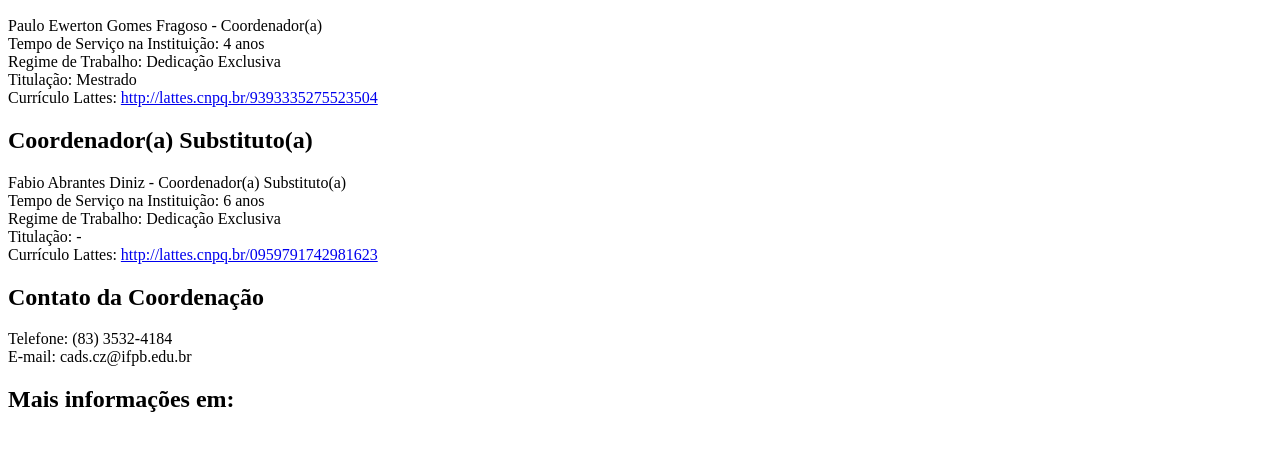
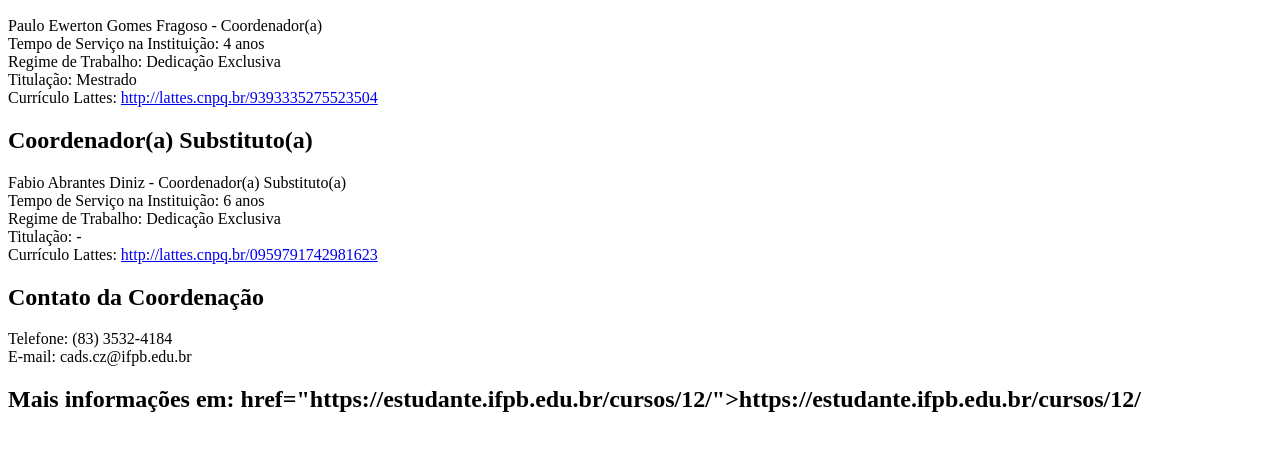
Before and after one commit to CuncasCity/CuncasCity.github.io, a plain HTML site: page contatos.html in a window 1280 px wide. Shown: the part 110-560 px from the top of the page. Drawn offline with Linux system fonts and the light colour scheme.

Commit message:
corrigindo o erro da pagina de contatos

```diff
--- a/contatos.html
+++ b/contatos.html
@@ -47,7 +47,7 @@
   </div>
 
   <div class="contact-info">
-    <h2>Mais informações em: <a></a></h2>
+    <h2>Mais informações em: <a>href="https://estudante.ifpb.edu.br/cursos/12/">https://estudante.ifpb.edu.br/cursos/12/</a></h2>
   </div>
 </body>
 </html>
```
